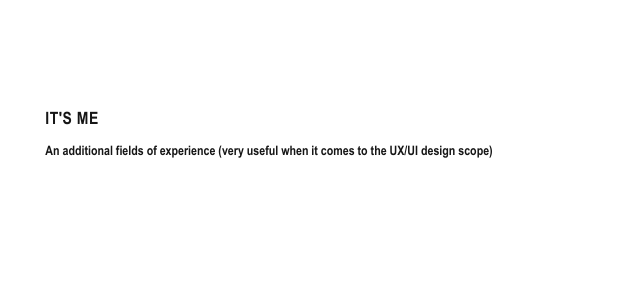
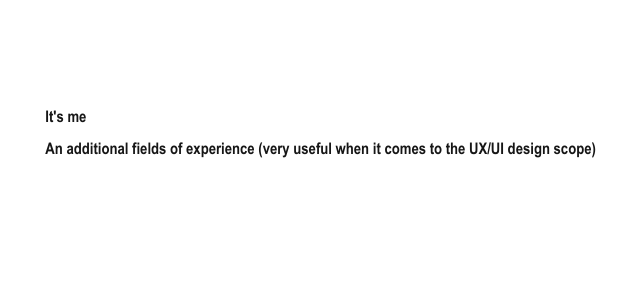
Before and after one commit to Ikatrefon/job-search, a FastAPI app: template template/template.html in a window 1280 px wide. Shown: the part 193-493 px from the top of the page, without its empty margins (0-640 px from the left). Run offline with FastAPI, Linux system fonts and the light colour scheme; the template is opened without the code that fills it, so the values that code supplies are empty.

Commit message:
Strona 1 bloki tekstu: gorny Arial Narrow 14pt (3 sekcje), dolny 12pt (2 sekcje); usuniety tag AI enthusiast

```diff
--- a/template/template.html
+++ b/template/template.html
@@ -40,24 +40,21 @@
   .p1-top svg { width: 100%; height: auto; display: block; }
   .p1-body { margin-top: 188pt; }   /* zejście poniżej nagłówka SVG */
 
-  .profile { position: relative; }
-  .profile p { margin-bottom: 9px; max-width: 92%; }
-  .tag-right { position: absolute; right: 0; bottom: 0; font-family: var(--narrow); font-weight: bold;
-               font-size: 15px; color: var(--grey); }
-
-  .lecturer { font-family: var(--body); font-style: italic; color: #444; margin: 6px 0 10px; font-size: 9px; }
-
-  .h-sec { font-family: var(--narrow); font-weight: bold; text-transform: uppercase;
-           letter-spacing: .03em; }
-  .itsme-h { font-size: 17px; margin: 4px 0 6px; }
+  /* ---------- PAGE 1 — BLOKI TEKSTU ---------- */
+  /* górny blok: Arial Narrow 14pt, 3 sekcje (profil ×2 + lecturer) */
+  .blk-top { font-family: var(--narrow); font-size: 14pt; line-height: 1.2; color: var(--ink); }
+  .blk-top p { margin: 0 0 9pt; }
+  /* dolny blok: Arial Narrow 12pt, 2 sekcje (It's me + additional) */
+  .blk-bot { font-family: var(--narrow); font-size: 12pt; line-height: 1.2; margin-top: 12pt; }
+  .blk-bot section { margin-bottom: 10pt; }
+  .sec-h { font-family: var(--narrow); font-weight: bold; font-size: 12pt; margin-bottom: 4pt; }
 
   ul.bul { list-style: none; }
-  ul.bul li { position: relative; padding-left: 12px; margin-bottom: 2.5px; }
+  ul.bul li { position: relative; padding-left: 11pt; margin-bottom: 1.5pt; }
   ul.bul li::before { content: "•"; position: absolute; left: 0; color: var(--ink); }
 
-  .addh { font-size: 13px; margin: 12px 0 5px; font-family: var(--narrow); font-weight: bold; }
-  .add-item { margin-bottom: 6px; }
-  .add-item b { font-family: var(--narrow); }
+  .add-item { margin-bottom: 4pt; }
+  .add-item b { font-weight: bold; }
 
   /* ---------- PAGE 2/3 EXPERIENCE ---------- */
   .h-big { font-family: var(--narrow); font-weight: bold; text-transform: uppercase;
@@ -120,19 +117,23 @@
   <div class="p1-top">{{ top_svg|safe }}</div>
 
   <div class="p1-body">
-    <div class="profile">
+    <!-- GÓRNY BLOK: Arial Narrow 14pt, 3 sekcje -->
+    <div class="blk-top">
       {% for p in cv.profile %}<p>{{ p }}</p>{% endfor %}
-      <div class="tag-right">{{ cv.tag }}</div>
+      <p>{{ cv.lecturer }}</p>
     </div>
-    <div class="lecturer">{{ cv.lecturer }}</div>
-    <div class="h-sec itsme-h">It's me</div>
-    <ul class="bul">
-      {% for b in cv.itsme %}<li>{{ b }}</li>{% endfor %}
-    </ul>
-    <div class="addh">An additional fields of experience (very useful when it comes to the UX/UI design scope)</div>
-    {% for a in cv.additional %}
-    <div class="add-item"><b>{{ a.label }}</b> - {{ a.text }}</div>
-    {% endfor %}
+
+    <!-- DOLNY BLOK: Arial Narrow 12pt, 2 sekcje -->
+    <div class="blk-bot">
+      <section>
+        <div class="sec-h">It's me</div>
+        <ul class="bul">{% for b in cv.itsme %}<li>{{ b }}</li>{% endfor %}</ul>
+      </section>
+      <section>
+        <div class="sec-h">An additional fields of experience (very useful when it comes to the UX/UI design scope)</div>
+        {% for a in cv.additional %}<div class="add-item"><b>{{ a.label }}</b> - {{ a.text }}</div>{% endfor %}
+      </section>
+    </div>
   </div>
 </div>
 
```
Also changed, not shown: podglad/CV_strona_1.png.
